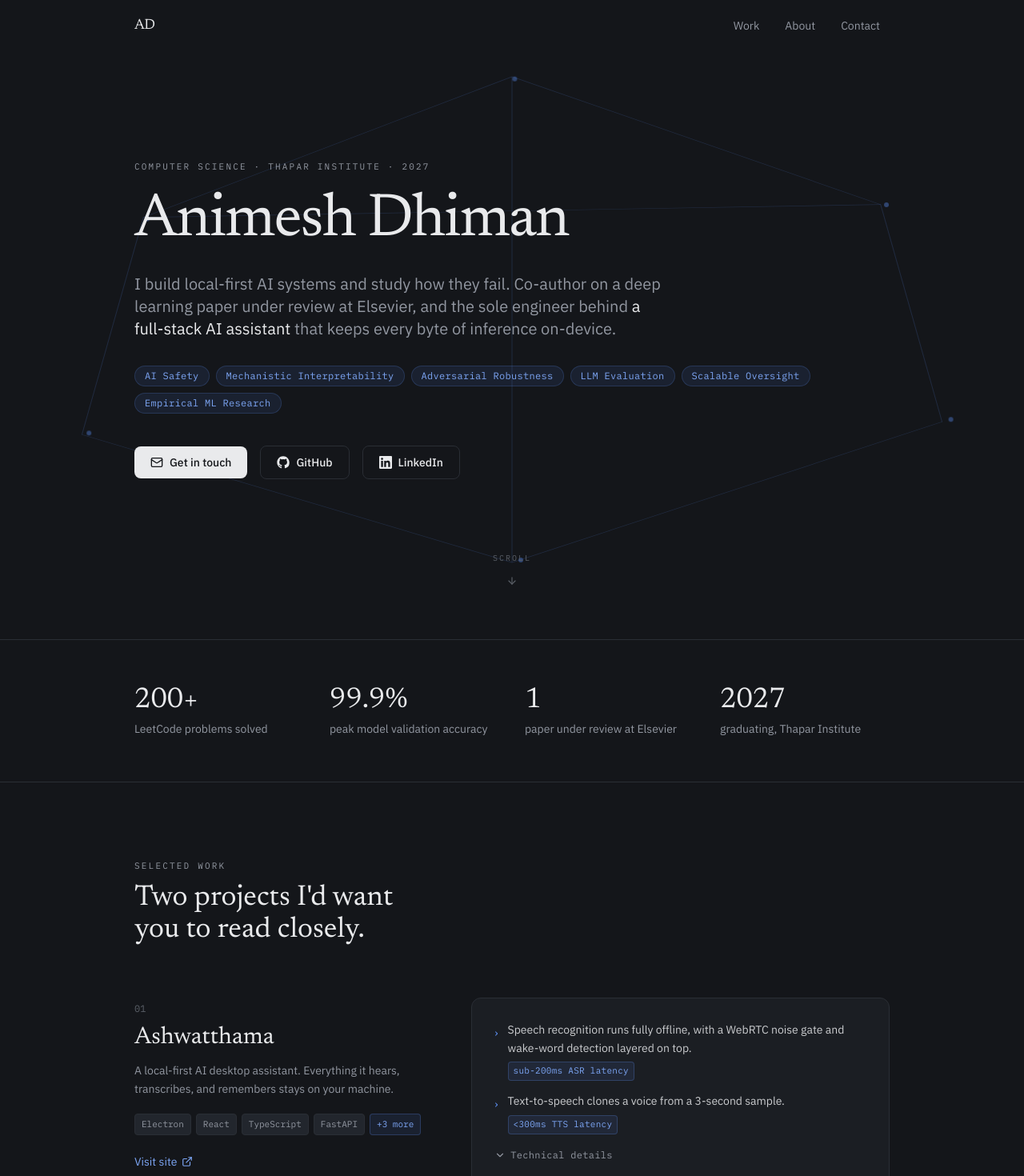
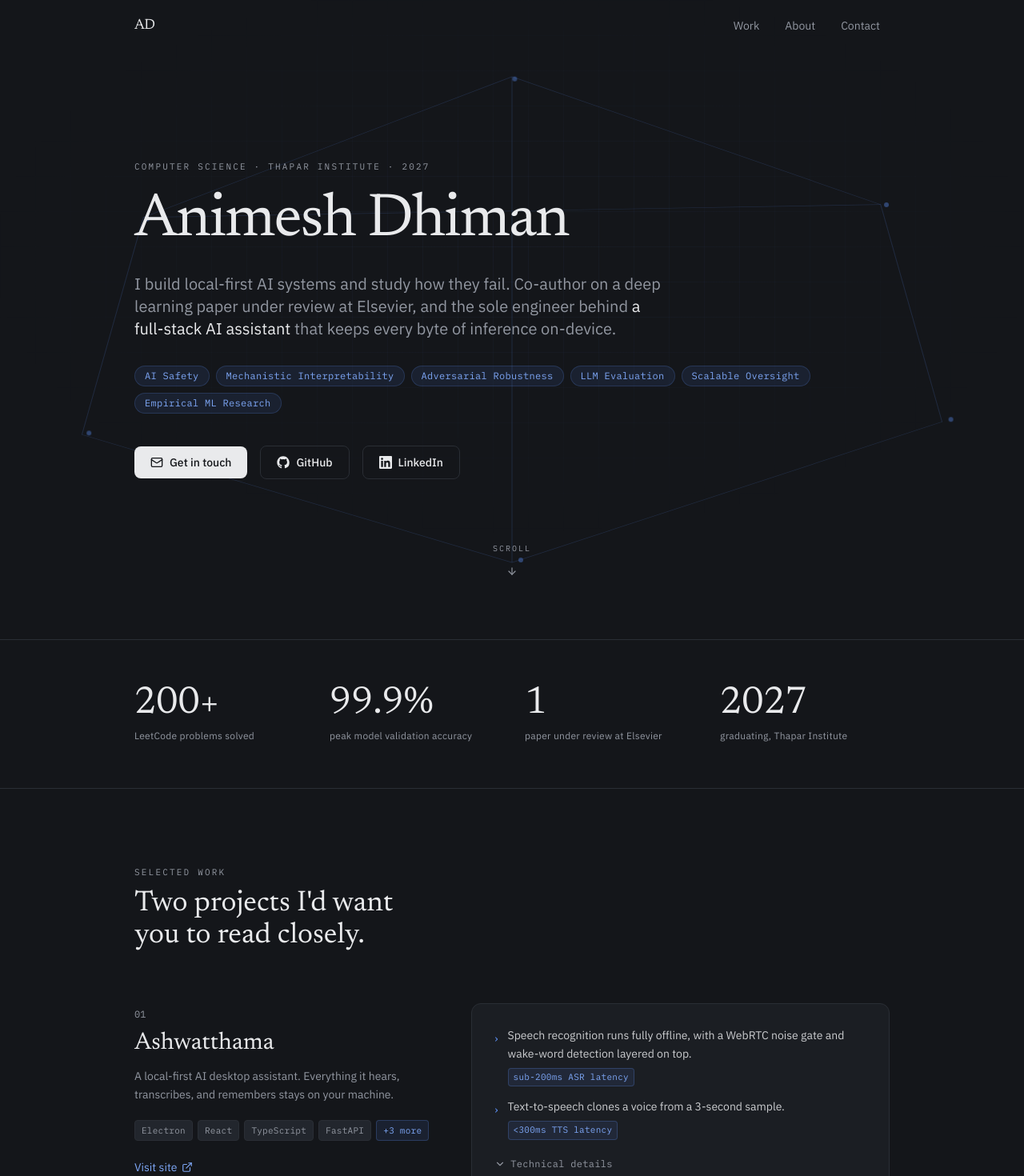
Before and after one commit to animesh8787/animesh-portfolio, a React (Vite) app: page / in a window 1280 px wide. Shown: the top 1470 px of the page at 80% size. Built offline with nearby package versions, Linux system fonts and the light colour scheme.

Commit message:
Redesign contact section, update email, sitewide polish

```diff
--- a/src/components/FeaturedProjects.tsx
+++ b/src/components/FeaturedProjects.tsx
@@ -1,25 +1,16 @@
 import { useState } from "react";
 import { AnimatePresence, motion } from "framer-motion";
 import { ChevronDown, ExternalLink } from "lucide-react";
+import Badge from "./ui/Badge";
+import ProjectPoint from "./ui/ProjectPoint";
 import { projects } from "../data/content";
-import { EASE } from "../lib/motion";
+import { EASE, fadeUp, staggerContainer } from "../lib/motion";
 
 const featured = projects.filter((p) => p.featured);
 const STACK_PREVIEW_COUNT = 4;
 
-function PointRow({ point }: { point: { text: string; metric: string | null } }) {
-  return (
-    <li className="flex gap-3 text-sm leading-relaxed text-ink/85">
-      <span className="text-signal mt-1 shrink-0" aria-hidden="true">
-        ›
-      </span>
-      <div>
-        <p>{point.text}</p>
-        {point.metric && <span className="metric-tag mt-1.5">{point.metric}</span>}
-      </div>
-    </li>
-  );
-}
+type Point = { text: string; metric: string | null; highlight: boolean };
+type Project = (typeof featured)[number];
 
 export default function FeaturedProjects() {
   return (
@@ -71,9 +62,6 @@ export default function FeaturedProjects() {
   );
 }
 
-type Point = { text: string; metric: string | null; highlight: boolean };
-type Project = (typeof featured)[number];
-
 function ProjectCard({
   idx,
   project,
@@ -103,25 +91,23 @@ function ProjectCard({
       className="grid md:grid-cols-[1fr_1.4fr] gap-8 md:gap-12"
     >
       <div>
-        <span className="font-mono text-xs text-faint">{String(idx + 1).padStart(2, "0")}</span>
+        <span className="font-mono text-xs text-muted">{String(idx + 1).padStart(2, "0")}</span>
         <h3 className="font-display text-2xl md:text-3xl mt-2 mb-3">{project.name}</h3>
         <p className="text-muted text-sm leading-relaxed mb-5">{project.tagline}</p>
         <div className="flex flex-wrap gap-1.5 mb-5">
           {visibleStack.map((s) => (
-            <span key={s} className="font-mono text-[11px] text-muted bg-surface2 border border-hairline rounded px-2 py-1">
-              {s}
-            </span>
+            <Badge key={s}>{s}</Badge>
           ))}
           {hiddenStackCount > 0 && (
-            <button
-              type="button"
+            <Badge
+              as="button"
+              variant="accent"
               onClick={() => setOpen((v) => !v)}
               aria-expanded={open}
               aria-controls={detailsId}
-              className="font-mono text-[11px] text-signal-bright bg-signal/10 border border-signal/25 rounded px-2 py-1 hover:bg-signal/15 transition-colors duration-300"
             >
               +{hiddenStackCount} more
-            </button>
+            </Badge>
           )}
         </div>
         {project.links.site && (
@@ -139,7 +125,7 @@ function ProjectCard({
       <div className="card p-6 md:p-7 transition-all duration-500 ease-premium hover:border-signal/25 hover:shadow-glow">
         <ul className="space-y-3.5">
           {highlights.map((point, i) => (
-            <PointRow key={i} point={point} />
+            <ProjectPoint key={i} text={point.text} metric={point.metric} />
           ))}
         </ul>
 
@@ -149,33 +135,32 @@ function ProjectCard({
               {open && (
                 <motion.div
                   id={detailsId}
-                  initial={{ height: 0, opacity: 0 }}
-                  animate={{ height: "auto", opacity: 1 }}
-                  exit={{ height: 0, opacity: 0 }}
-                  transition={{ duration: 0.4, ease: EASE }}
+                  initial={{ height: 0 }}
+                  animate={{ height: "auto", transition: { duration: 0.45, ease: EASE } }}
+                  exit={{ height: 0, transition: { duration: 0.3, ease: EASE } }}
                   className="overflow-hidden"
                 >
-                  <div className="pt-3.5 mt-3.5 border-t border-hairline">
+                  <motion.div
+                    variants={staggerContainer(0.06)}
+                    initial="hidden"
+                    animate="show"
+                    className="pt-4 mt-4 border-t border-hairline"
+                  >
                     {hiddenStackCount > 0 && (
-                      <div className="flex flex-wrap gap-1.5 mb-4">
+                      <motion.div variants={fadeUp} className="flex flex-wrap gap-1.5 mb-4">
                         {project.stack.slice(STACK_PREVIEW_COUNT).map((s) => (
-                          <span
-                            key={s}
-                            className="font-mono text-[11px] text-muted bg-surface2 border border-hairline rounded px-2 py-1"
-                          >
-                            {s}
-                          </span>
+                          <Badge key={s}>{s}</Badge>
                         ))}
-                      </div>
+                      </motion.div>
                     )}
                     {rest.length > 0 && (
-                      <ul className="space-y-3.5">
+                      <motion.ul variants={fadeUp} className="space-y-3.5">
                         {rest.map((point, i) => (
-                          <PointRow key={i} point={point} />
+                          <ProjectPoint key={i} text={point.text} metric={point.metric} />
                         ))}
-                      </ul>
+                      </motion.ul>
                     )}
-                  </div>
+                  </motion.div>
                 </motion.div>
               )}
             </AnimatePresence>
@@ -186,10 +171,10 @@ function ProjectCard({
                 onClick={() => setOpen((v) => !v)}
                 aria-expanded={open}
                 aria-controls={detailsId}
-                className="mt-2 -ml-2 inline-flex items-center gap-1.5 font-mono text-xs tracking-wide text-muted hover:text-signal-bright transition-colors duration-300 px-2 py-2.5"
+                className="mt-3 -ml-2 inline-flex items-center gap-1.5 font-mono text-xs tracking-wide text-muted hover:text-signal-bright transition-colors duration-300 ease-premium px-2 py-2.5"
               >
                 <ChevronDown
-                  className={`w-3.5 h-3.5 transition-transform duration-300 ${open ? "rotate-180" : ""}`}
+                  className={`w-3.5 h-3.5 transition-transform duration-300 ease-premium ${open ? "rotate-180" : ""}`}
                   aria-hidden="true"
                 />
                 {open ? "Hide technical details" : "Technical details"}
--- a/src/components/Hero.tsx
+++ b/src/components/Hero.tsx
@@ -3,23 +3,9 @@ import { motion } from "framer-motion";
 import { ArrowDown, Mail } from "lucide-react";
 import { GithubIcon, LinkedinIcon } from "./BrandIcons";
 import PillButton from "./ui/PillButton";
+import NodeGraph from "./ui/NodeGraph";
 import { interests, contact } from "../data/content";
 import { EASE, staggerContainer, fadeUp } from "../lib/motion";
-
-// Fixed positions for the node graph — hand-placed, not random, so it reads
-// as a deliberate constellation rather than scattered clutter.
-const NODE_POS = [
-  { x: 50, y: 12 },
-  { x: 14, y: 34 },
-  { x: 86, y: 32 },
-  { x: 8, y: 68 },
-  { x: 92, y: 66 },
-  { x: 50, y: 88 },
-];
-
-const EDGES: [number, number][] = [
-  [0, 1], [0, 2], [1, 3], [2, 4], [3, 5], [4, 5], [0, 5], [1, 2],
-];
 
 export default function Hero() {
   const headerRef = useRef<HTMLElement>(null);
@@ -44,33 +30,7 @@ export default function Hero() {
       onMouseLeave={() => setParallax({ x: 0, y: 0 })}
       className="relative min-h-dvh flex items-center overflow-hidden border-b border-hairline"
     >
-      {/* ambient node graph background */}
-      <div
-        className="absolute inset-0 pointer-events-none transition-transform duration-300 ease-out"
-        style={{ transform: `translate(${parallax.x}px, ${parallax.y}px)` }}
-      >
-        <svg viewBox="0 0 100 100" preserveAspectRatio="none" className="w-full h-full opacity-70">
-          {EDGES.map(([a, b], i) => (
-            <line
-              key={i}
-              x1={NODE_POS[a].x}
-              y1={NODE_POS[a].y}
-              x2={NODE_POS[b].x}
-              y2={NODE_POS[b].y}
-              stroke="#5B8DEF"
-              strokeWidth="0.08"
-              strokeOpacity="0.25"
-            />
-          ))}
-        </svg>
-        {NODE_POS.map((pos, i) => (
-          <div
-            key={i}
-            className="absolute w-1.5 h-1.5 rounded-full bg-signal/40 animate-drift"
-            style={{ left: `${pos.x}%`, top: `${pos.y}%`, animationDelay: `${i * 0.6}s` }}
-          />
-        ))}
-      </div>
+      <NodeGraph parallax={parallax} />
 
       <div className="relative max-w-5xl mx-auto px-6 md:px-10 py-32 w-full">
         <motion.div variants={staggerContainer(0.12, 0.05)} initial="hidden" animate="show">
@@ -121,7 +81,7 @@ export default function Hero() {
           initial={{ opacity: 0 }}
           animate={{ opacity: 1 }}
           transition={{ delay: 1, duration: 0.6, ease: EASE }}
-          className="absolute bottom-0 left-1/2 -translate-x-1/2 flex flex-col items-center gap-2 text-faint hover:text-muted transition-colors duration-300"
+          className="absolute bottom-0 left-1/2 -translate-x-1/2 flex flex-col items-center gap-2 text-muted hover:text-ink transition-colors duration-300 py-3 px-2"
         >
           <span className="font-mono text-[10px] tracking-[0.2em] uppercase">Scroll</span>
           <ArrowDown className="w-3.5 h-3.5 animate-floatSoft" />
--- a/src/components/Stats.tsx
+++ b/src/components/Stats.tsx
@@ -1,25 +1,34 @@
 import { motion } from "framer-motion";
 import { stats } from "../data/content";
+import { useCountUp } from "../hooks/useCountUp";
 import { EASE } from "../lib/motion";
+
+function StatItem({ value, label, delay }: { value: string; label: string; delay: number }) {
+  const { display, start } = useCountUp(value);
+
+  return (
+    <motion.div
+      initial={{ opacity: 0, y: 12 }}
+      whileInView={{ opacity: 1, y: 0 }}
+      onViewportEnter={start}
+      viewport={{ once: true }}
+      transition={{ duration: 0.5, delay, ease: EASE }}
+      className="group"
+    >
+      <div className="font-display text-4xl md:text-5xl text-ink tabular-nums mb-2 transition-colors duration-300 group-hover:text-signal-bright">
+        {display}
+      </div>
+      <div className="text-muted text-xs leading-snug tracking-wide">{label}</div>
+    </motion.div>
+  );
+}
 
 export default function Stats() {
   return (
     <section className="border-b border-hairline">
       <div className="max-w-5xl mx-auto px-6 md:px-10 py-14 grid grid-cols-2 md:grid-cols-4 gap-8">
         {stats.map((s, i) => (
-          <motion.div
-            key={s.label}
-            initial={{ opacity: 0, y: 12 }}
-            whileInView={{ opacity: 1, y: 0 }}
-            viewport={{ once: true }}
-            transition={{ duration: 0.5, delay: i * 0.08, ease: EASE }}
-            className="group"
-          >
-            <div className="font-display text-3xl md:text-4xl text-ink tabular-nums mb-1.5 transition-colors duration-300 group-hover:text-signal-bright">
-              {s.value}
-            </div>
-            <div className="text-muted text-sm leading-snug">{s.label}</div>
-          </motion.div>
+          <StatItem key={s.label} value={s.value} label={s.label} delay={i * 0.08} />
         ))}
       </div>
     </section>
--- /dev/null
+++ b/src/components/ui/Badge.tsx
@@ -0,0 +1,36 @@
+import type { ButtonHTMLAttributes, ReactNode } from "react";
+
+type BadgeProps = {
+  children: ReactNode;
+  variant?: "default" | "accent";
+  as?: "span" | "button";
+} & ButtonHTMLAttributes<HTMLButtonElement>;
+
+/**
+ * A single tech-stack chip. Used anywhere a technology or "+N more" toggle
+ * is shown, so sizing and contrast only need to be tuned in one place.
+ */
+export default function Badge({
+  children,
+  variant = "default",
+  as = "span",
+  className = "",
+  ...rest
+}: BadgeProps) {
+  const styles =
+    variant === "accent"
+      ? "text-signal-bright bg-signal/10 border-signal/25 hover:bg-signal/15"
+      : "text-muted bg-surface2 border-hairline";
+
+  const base = `font-mono text-[11px] tracking-wide border rounded px-2 py-1 transition-colors duration-300 ${styles} ${className}`;
+
+  if (as === "button") {
+    return (
+      <button type="button" className={base} {...rest}>
+        {children}
+      </button>
+    );
+  }
+
+  return <span className={base}>{children}</span>;
+}
--- /dev/null
+++ b/src/components/ui/NodeGraph.tsx
@@ -0,0 +1,74 @@
+import type { CSSProperties } from "react";
+
+// Fixed positions for the node graph — hand-placed, not random, so it reads
+// as a deliberate constellation rather than scattered clutter.
+const NODE_POS = [
+  { x: 50, y: 12 },
+  { x: 14, y: 34 },
+  { x: 86, y: 32 },
+  { x: 8, y: 68 },
+  { x: 92, y: 66 },
+  { x: 50, y: 88 },
+];
+
+const EDGES: [number, number][] = [
+  [0, 1], [0, 2], [1, 3], [2, 4], [3, 5], [4, 5], [0, 5], [1, 2],
+];
+
+// A faint schematic grid, fixed in place, sitting behind the floating nodes.
+// It never moves and never animates — a static reference plane that reads
+// as "engineering blueprint" without asking for any attention of its own.
+const GRID_STYLE: CSSProperties = {
+  backgroundImage:
+    "linear-gradient(to right, rgba(91,141,239,0.05) 1px, transparent 1px), linear-gradient(to bottom, rgba(91,141,239,0.05) 1px, transparent 1px)",
+  backgroundSize: "44px 44px",
+  maskImage: "radial-gradient(ellipse 70% 60% at 50% 40%, black 0%, transparent 75%)",
+  WebkitMaskImage: "radial-gradient(ellipse 70% 60% at 50% 40%, black 0%, transparent 75%)",
+};
+
+type NodeGraphProps = {
+  /** Cursor-follow offset in pixels, applied only to the node/edge layer. */
+  parallax: { x: number; y: number };
+};
+
+/**
+ * The hero's ambient background: a static blueprint grid plane with a
+ * hand-placed node constellation drifting gently above it. Two layers on
+ * purpose — the grid gives a fixed reference frame, the nodes get the
+ * parallax and drift, so there's a sense of depth rather than one flat
+ * background moving as a single block.
+ */
+export default function NodeGraph({ parallax }: NodeGraphProps) {
+  return (
+    <div className="absolute inset-0 pointer-events-none" aria-hidden="true">
+      <div className="absolute inset-0" style={GRID_STYLE} />
+
+      <div
+        className="absolute inset-0 transition-transform duration-300 ease-out"
+        style={{ transform: `translate(${parallax.x}px, ${parallax.y}px)` }}
+      >
+        <svg viewBox="0 0 100 100" preserveAspectRatio="none" className="w-full h-full opacity-70">
+          {EDGES.map(([a, b], i) => (
+            <line
+              key={i}
+              x1={NODE_POS[a].x}
+              y1={NODE_POS[a].y}
+              x2={NODE_POS[b].x}
+              y2={NODE_POS[b].y}
+              stroke="#5B8DEF"
+              strokeWidth="0.08"
+              strokeOpacity="0.25"
+            />
+          ))}
+        </svg>
+        {NODE_POS.map((pos, i) => (
+          <div
+            key={i}
+            className="absolute w-1.5 h-1.5 rounded-full bg-signal/40 animate-drift"
+            style={{ left: `${pos.x}%`, top: `${pos.y}%`, animationDelay: `${i * 0.6}s` }}
+          />
+        ))}
+      </div>
+    </div>
+  );
+}
--- /dev/null
+++ b/src/components/ui/ProjectPoint.tsx
@@ -0,0 +1,29 @@
+type ProjectPointProps = {
+  text: string;
+  metric?: string | null;
+  size?: "md" | "sm";
+};
+
+/**
+ * One bullet row inside a project card: a marker, the point text, and an
+ * optional metric badge on its own line underneath (never crammed inline
+ * after long text, which is what caused it to overflow on narrow screens).
+ */
+export default function ProjectPoint({ text, metric, size = "md" }: ProjectPointProps) {
+  const rowClass =
+    size === "md"
+      ? "flex gap-3 text-sm leading-relaxed text-ink/85"
+      : "flex gap-2 text-xs leading-relaxed text-ink/70";
+
+  return (
+    <li className={rowClass}>
+      <span className="text-signal mt-1 shrink-0" aria-hidden="true">
+        ›
+      </span>
+      <div>
+        <p>{text}</p>
+        {metric && <span className="metric-tag mt-1.5">{metric}</span>}
+      </div>
+    </li>
+  );
+}
--- /dev/null
+++ b/src/hooks/useCountUp.ts
@@ -0,0 +1,42 @@
+import { useRef, useState } from "react";
+
+/**
+ * Animates the numeric portion of a stat value from 0 up to its real value
+ * (e.g. "99.9%" counts 0.0 -> 99.9, "200+" counts 0 -> 200), preserving
+ * whatever suffix it had. Values with no leading number pass through as-is.
+ * Call `start()` once the stat scrolls into view; it's a no-op after the
+ * first call, and resolves instantly if the user prefers reduced motion.
+ */
+export function useCountUp(target: string, duration = 1100) {
+  const match = target.match(/^(\d+(?:\.\d+)?)(.*)$/);
+  const numeric = match ? parseFloat(match[1]) : null;
+  const suffix = match ? match[2] : "";
+  const decimals = match && match[1].includes(".") ? match[1].split(".")[1].length : 0;
+
+  const [display, setDisplay] = useState(numeric === null ? target : (0).toFixed(decimals) + suffix);
+  const startedRef = useRef(false);
+
+  const start = () => {
+    if (startedRef.current || numeric === null) return;
+    startedRef.current = true;
+
+    const reduceMotion =
+      typeof window !== "undefined" && window.matchMedia("(prefers-reduced-motion: reduce)").matches;
+    if (reduceMotion) {
+      setDisplay(target);
+      return;
+    }
+
+    const startTime = performance.now();
+    const tick = (now: number) => {
+      const progress = Math.min((now - startTime) / duration, 1);
+      const eased = 1 - Math.pow(1 - progress, 3);
+      setDisplay((numeric * eased).toFixed(decimals) + suffix);
+      if (progress < 1) requestAnimationFrame(tick);
+      else setDisplay(target);
+    };
+    requestAnimationFrame(tick);
+  };
+
+  return { display, start };
+}
```
Also changed, not shown: src/components/About.tsx (+7 -4 lines), src/components/Contact.tsx (+6 -6 lines), src/components/OtherProjects.tsx (+5 -11 lines), src/components/Skills.tsx (+4 -3 lines).
